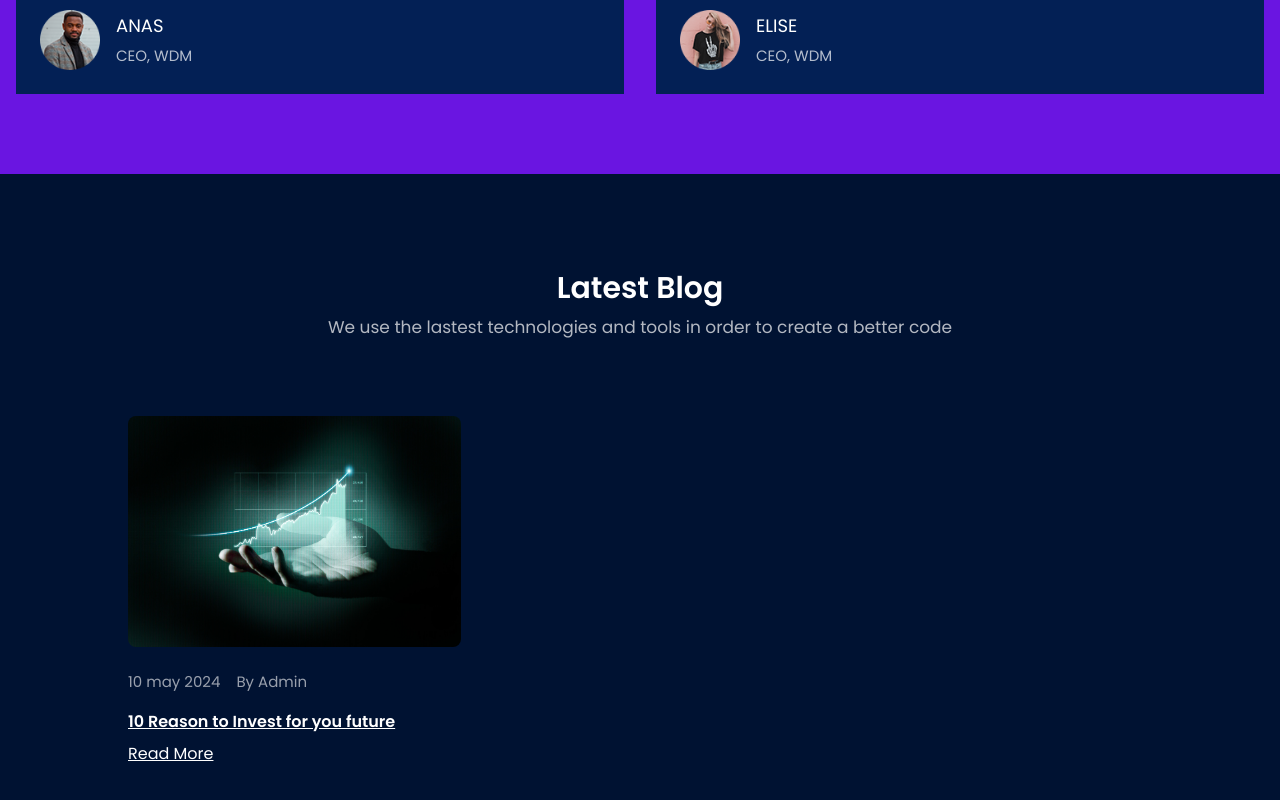
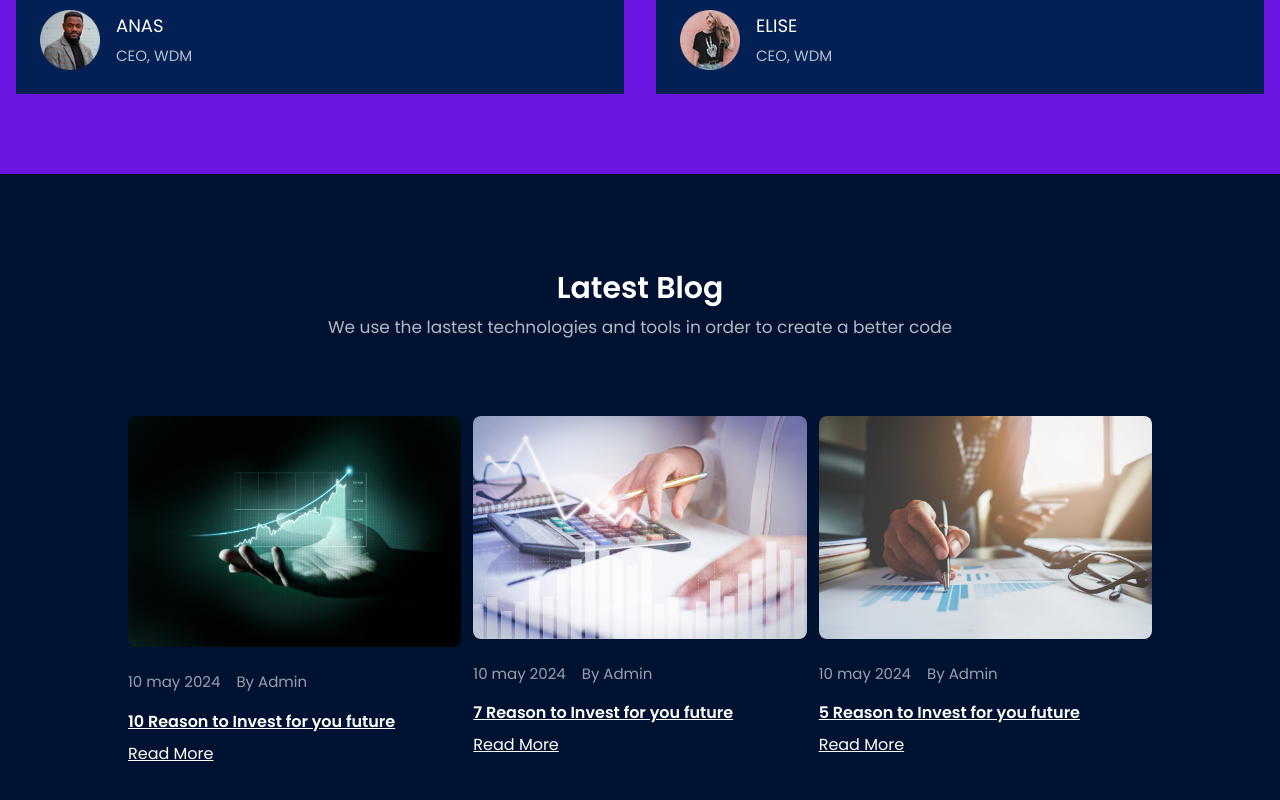
Before and after one commit to moonspark78/Invest-Project-NextJS, a Next.js app: page / in a window 1280 px wide. Shown: the part 4241-5041 px from the top of the page. Built offline with nearby package versions, Linux system fonts and the light colour scheme.

Commit message:
:tada: done with  the Blog section   :tada:

```diff
--- a/app/components/Home/Blog/Blog.tsx
+++ b/app/components/Home/Blog/Blog.tsx
@@ -13,6 +13,14 @@ const Blog = () => {
             <div>
                 <BlogCard image="/images/b1.jpg" title="10 Reason to Invest for you future"/>
             </div>
+            {/* Grid Component 2 */}
+            <div>
+                <BlogCard image="/images/b2.jpg" title="7 Reason to Invest for you future"/>
+            </div>
+            {/* Grid Component 3 */}
+            <div>
+                <BlogCard image="/images/b3.jpg" title="5 Reason to Invest for you future"/>
+            </div>
         </div>
     </div>
   )
```
